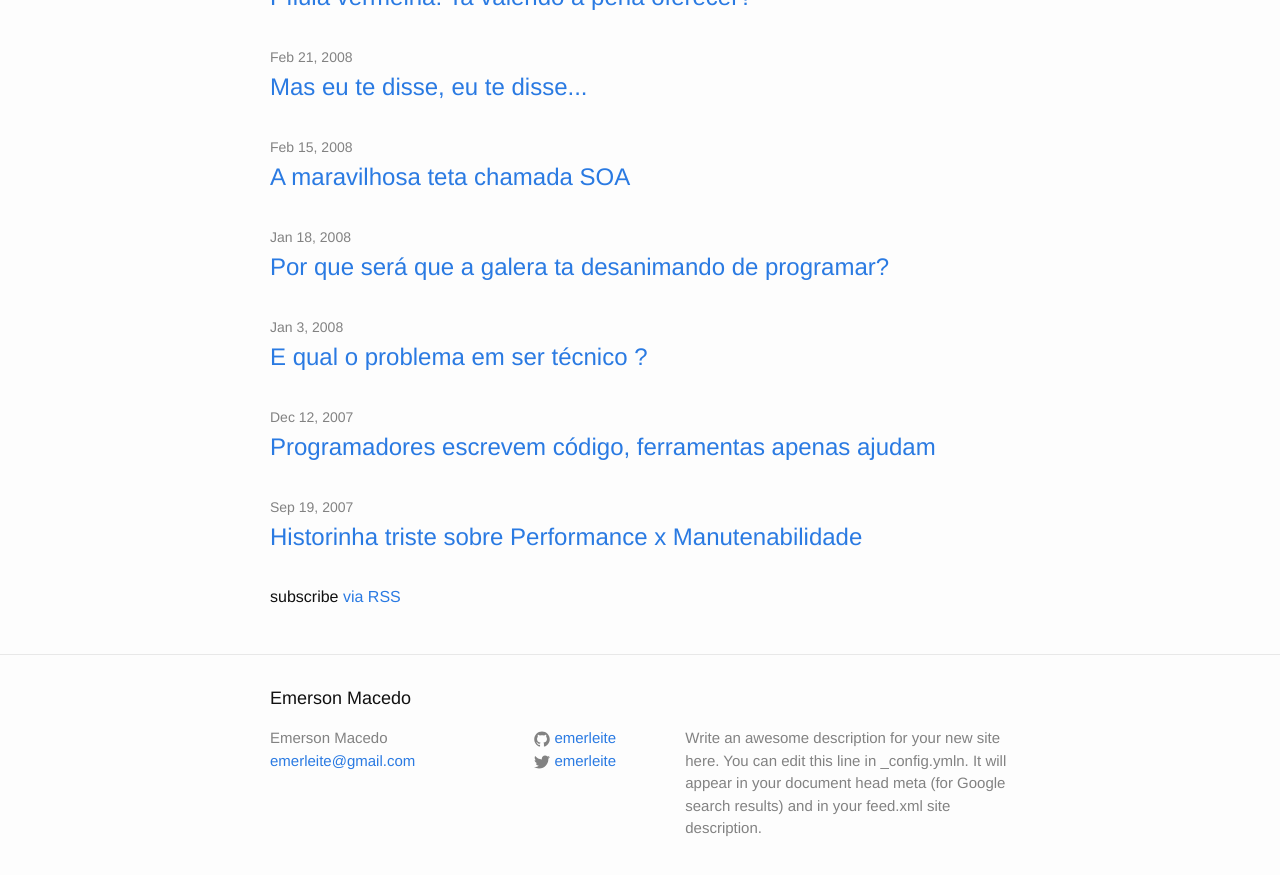
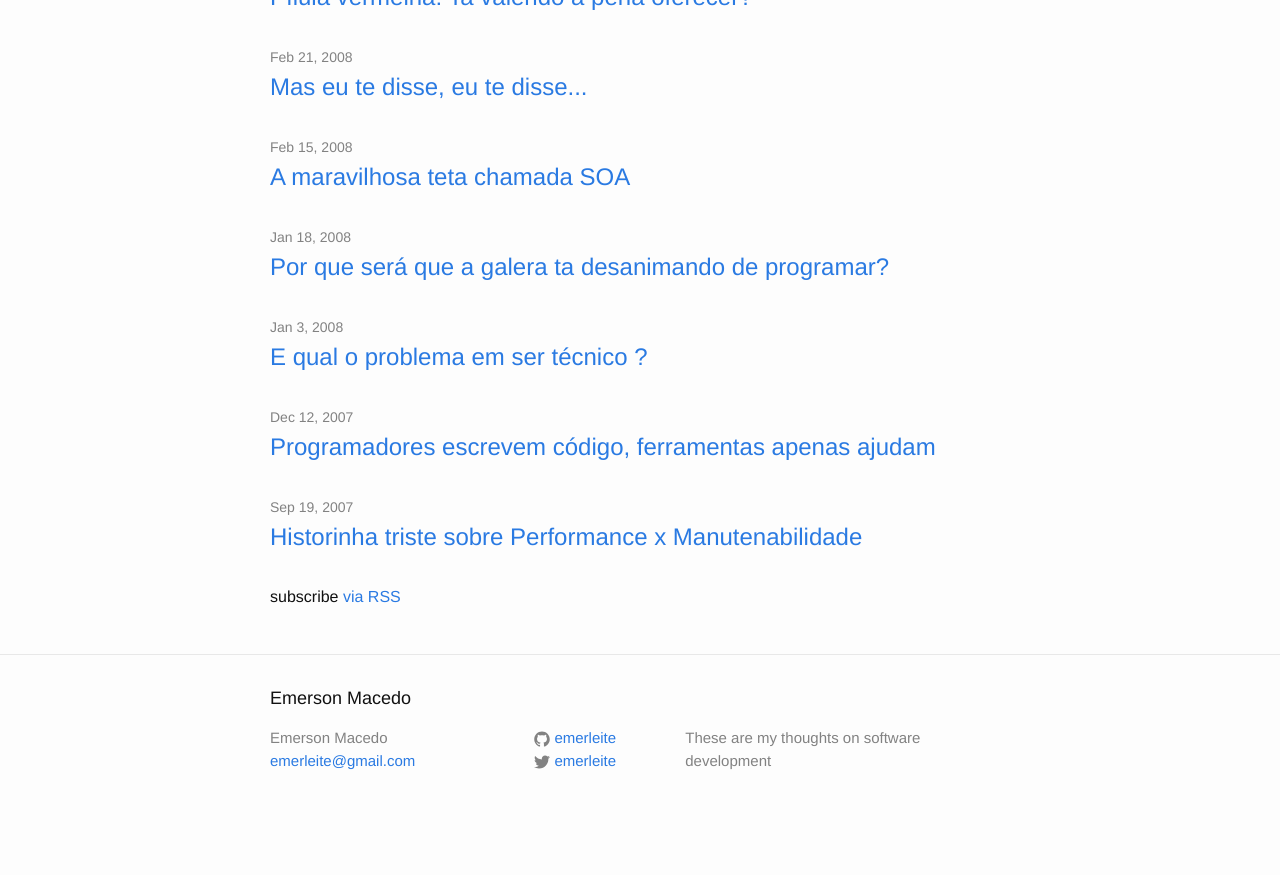
Before and after one commit to emerleite/emerleite.github.io, a Jekyll site: the page built from index.html, in a window 1280 px wide and 900 px high, scrolled down 6178 px. Shown: the top 875 px of the window. Built offline with Jekyll 4.4.1, drawn with Linux system fonts in a browser that asks for light colours; after the commit the page ends 7010 px from its top, so only the background shows below that.

Commit message:
Feedburner configuration

```diff
--- a/_config.yml
+++ b/_config.yml
@@ -2,9 +2,7 @@
 title: Emerson Macedo
 email: emerleite@gmail.com
 description: > # this means to ignore newlines until "baseurl:"
-  Write an awesome description for your new site here. You can edit this
-  line in _config.ymln. It will appear in your document head meta (for
-  Google search results) and in your feed.xml site description.
+  These are my thoughts on software development
 baseurl: "" # the subpath of your site, e.g. /blog/
 url: "http://emerson.ninja" # the base hostname & protocol for your site
 twitter_username: emerleite
--- a/_includes/head.html
+++ b/_includes/head.html
@@ -8,5 +8,5 @@
 
   <link rel="stylesheet" href="{{ "/css/main.css" | prepend: site.baseurl }}">
   <link rel="canonical" href="{{ page.url | replace:'index.html','' | prepend: site.baseurl | prepend: site.url }}">
-  <link rel="alternate" type="application/rss+xml" title="{{ site.title }}" href="{{ "/feed.xml" | prepend: site.baseurl | prepend: site.url }}" />
+  <link rel="alternate" type="application/rss+xml" title="{{ site.title }}" href="{{ "http://feeds.feedburner.com/codificandocom" | prepend: site.baseurl | prepend: site.url }}" />
 </head>
--- a/index.html
+++ b/index.html
@@ -18,6 +18,6 @@ layout: default
     {% endfor %}
   </ul>
 
-  <p class="rss-subscribe">subscribe <a href="{{ "/feed.xml" | prepend: site.baseurl }}">via RSS</a></p>
+  <p class="rss-subscribe">subscribe <a href="{{ "http://feeds.feedburner.com/codificandocom" | prepend: site.baseurl }}">via RSS</a></p>
 
 </div>
```
